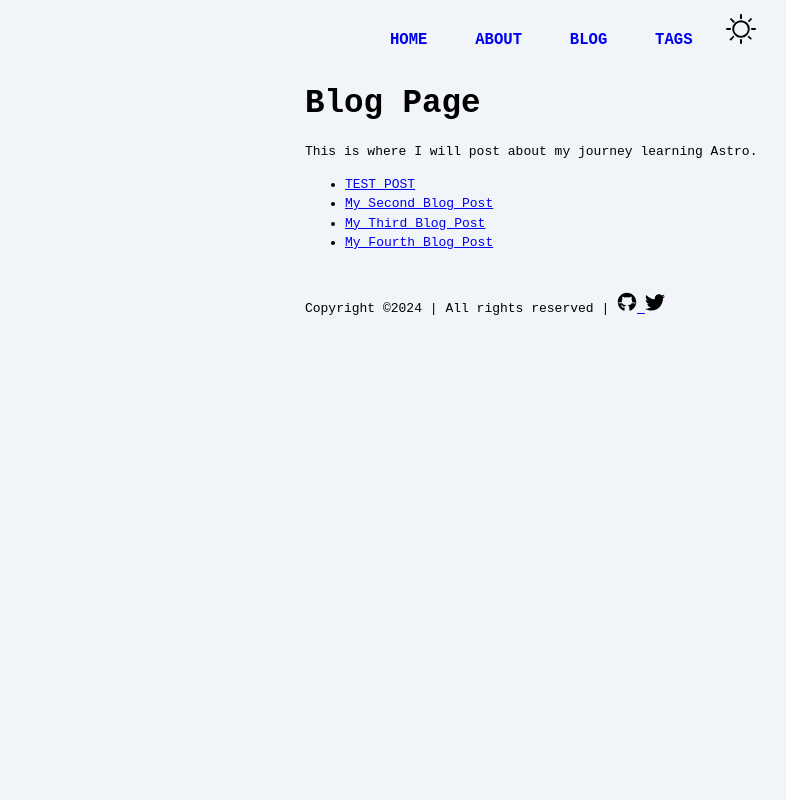
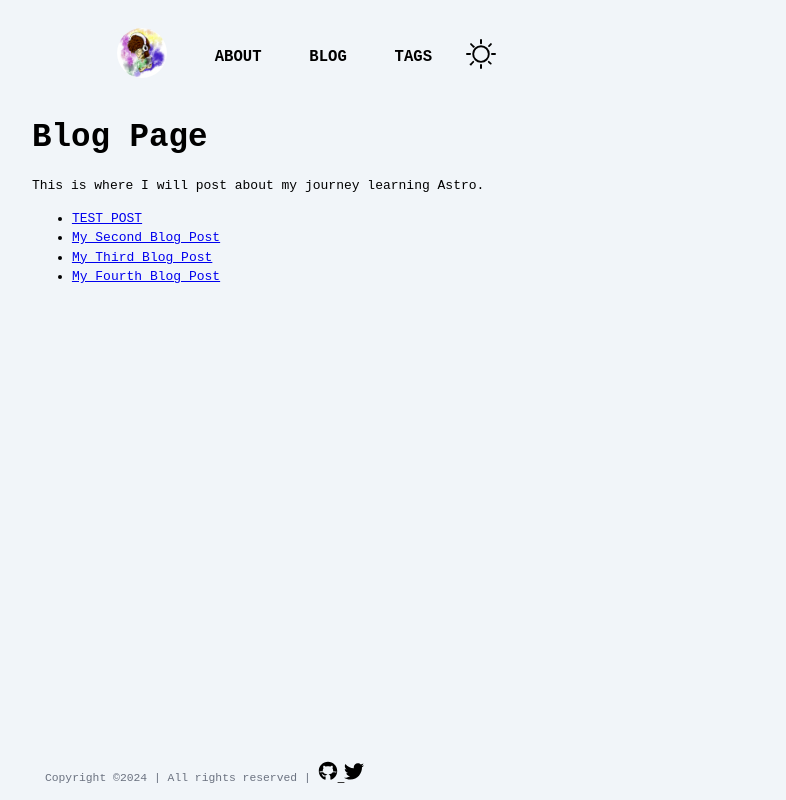
Before and after one commit to adrestrod/adrestrod.github.io, an Astro site: page /blog in a window 1280 px wide. Shown: the whole page, without its empty margins (36-822 px from the left). Built offline with nearby package versions, Linux system fonts and the light colour scheme; Astro itself is replaced by a stand-in of ours.

Commit message:
update a colores, logo y mejoras en general

```diff
--- a/src/components/Footer.astro
+++ b/src/components/Footer.astro
@@ -1,16 +1,24 @@
 ---
-import Socials from './Socials.astro';
+import Socials from "./Socials.astro";
 ---
 
 <style>
-    footer {
-      display: flex;
-      gap: 1rem;
-      margin-top: 2rem;
-    }
-  </style>
+  footer {
+    margin: 0 auto;
+    width: 100%;
+    max-width: 150ch;
+    position: fixed;
+    bottom: 0;
+    padding: 1rem;
+  }
+
+  p {
+    margin: 0;
+    font-size: 0.875rem; /* Adjust as needed */
+    color: #6b7280; /* Adjust colors as desired */
+  }
+</style>
 
 <footer>
-    <p>Copyright ©2024 | All rights reserved | <Socials/> </p>
-
+  <p>Copyright ©2024 | All rights reserved | <Socials /></p>
 </footer>
--- a/src/components/Header.astro
+++ b/src/components/Header.astro
@@ -1,11 +1,11 @@
 ---
 import Hamburger from './Hamburger.astro';
 import Navigation from './Navigation.astro';
-
 ---
 <header>
   <nav>
     <Hamburger />
+
     <Navigation />
   </nav>
 </header>
--- /dev/null
+++ b/src/components/IconHomeButton.astro
@@ -0,0 +1,29 @@
+---
+const logoSrc = "/IMG_1865.JPG";
+---
+
+<div class="logo-container">
+        <img src={logoSrc} alt="Logo" class="logo-image" />
+</div>
+
+<style>
+    .logo-container {
+        display: inline-block;
+        vertical-align: middle;
+    }
+
+    .logo-link {
+        display: block;
+        padding: 0;
+        margin: 0;
+        text-decoration: none;
+    }
+
+    .logo-image {
+        width: 50px; /* Adjust this value to match the size of other header links */
+        height: 50px; /* Adjust this value to match the size of other header links */
+        object-fit: contain;
+        object-position: center;
+        border-radius: 50%;
+    }
+</style>
--- a/src/components/Navigation.astro
+++ b/src/components/Navigation.astro
@@ -1,9 +1,12 @@
 ---
 import ThemeIcon from "./ThemeIcon.astro";
+import IconHomeButton from "./IconHomeButton.astro";
 ---
 
 <div class="nav-links">
-    <a href="/">Home</a>
+    <a href="/">
+        <IconHomeButton />
+    </a>
     <a href="/about">About</a>
     <a href="/blog">Blog</a>
     <a href="/tags">Tags</a>
--- a/src/components/Socials.astro
+++ b/src/components/Socials.astro
@@ -1,8 +1,8 @@
+---
+const { theme } = Astro.props;
 ---
 
----
-
-<a class="icon-link" href="https://www.github.com/adrestrod" target="”_blank”">
+<a href="https://www.github.com/adrestrod" target="”_blank”" class={`social-icon ${theme === 'dark' ? 'dark-mode' : ''}`}>
     <svg
         xmlns="http://www.w3.org/2000/svg"
         x="0px"
@@ -18,7 +18,7 @@
     </svg>
 </a>
 
-<a class="icon-link" href="https://x.com/adrestrod" target="”_blank”">
+<a href="https://x.com/adrestrod" target="”_blank”" class={`social-icon ${theme === 'dark' ? 'dark-mode' : ''}`}>
     <svg
         xmlns="http://www.w3.org/2000/svg"
         x="0px"
@@ -34,3 +34,14 @@
         ></path>
     </svg>
 </a>
+
+<style>
+    .social-icon {
+      color: #393939; /* Default color when light theme */
+      transition: color 0.3s ease;
+    }
+
+    .social-icon.dark-mode {
+      color: #ffffff; /* Dark mode color */
+    }
+  </style>
--- a/src/components/ThemeIcon.astro
+++ b/src/components/ThemeIcon.astro
@@ -1,9 +1,24 @@
 ---
+
 ---
+
 <button id="themeToggle">
-    <svg width="30px" xmlns="http://www.w3.org/2000/svg" viewBox="0 0 24 24">
-      <path class="sun" fill-rule="evenodd" d="M12 17.5a5.5 5.5 0 1 0 0-11 5.5 5.5 0 0 0 0 11zm0 1.5a7 7 0 1 0 0-14 7 7 0 0 0 0 14zm12-7a.8.8 0 0 1-.8.8h-2.4a.8.8 0 0 1 0-1.6h2.4a.8.8 0 0 1 .8.8zM4 12a.8.8 0 0 1-.8.8H.8a.8.8 0 0 1 0-1.6h2.5a.8.8 0 0 1 .8.8zm16.5-8.5a.8.8 0 0 1 0 1l-1.8 1.8a.8.8 0 0 1-1-1l1.7-1.8a.8.8 0 0 1 1 0zM6.3 17.7a.8.8 0 0 1 0 1l-1.7 1.8a.8.8 0 1 1-1-1l1.7-1.8a.8.8 0 0 1 1 0zM12 0a.8.8 0 0 1 .8.8v2.5a.8.8 0 0 1-1.6 0V.8A.8.8 0 0 1 12 0zm0 20a.8.8 0 0 1 .8.8v2.4a.8.8 0 0 1-1.6 0v-2.4a.8.8 0 0 1 .8-.8zM3.5 3.5a.8.8 0 0 1 1 0l1.8 1.8a.8.8 0 1 1-1 1L3.5 4.6a.8.8 0 0 1 0-1zm14.2 14.2a.8.8 0 0 1 1 0l1.8 1.7a.8.8 0 0 1-1 1l-1.8-1.7a.8.8 0 0 1 0-1z"/>
-      <path class="moon" fill-rule="evenodd" d="M16.5 6A10.5 10.5 0 0 1 4.7 16.4 8.5 8.5 0 1 0 16.4 4.7l.1 1.3zm-1.7-2a9 9 0 0 1 .2 2 9 9 0 0 1-11 8.8 9.4 9.4 0 0 1-.8-.3c-.4 0-.8.3-.7.7a10 10 0 0 0 .3.8 10 10 0 0 0 9.2 6 10 10 0 0 0 4-19.2 9.7 9.7 0 0 0-.9-.3c-.3-.1-.7.3-.6.7a9 9 0 0 1 .3.8z"/>
+  <svg
+    width="30px"
+    xmlns="http://www.w3.org/2000/svg"
+    viewBox="0 0 24 24"
+    style="transform: translateY(8px);"
+  >
+    <path
+      class="sun"
+      fill-rule="evenodd"
+      d="M12 17.5a5.5 5.5 0 1 0 0-11 5.5 5.5 0 0 0 0 11zm0 1.5a7 7 0 1 0 0-14 7 7 0 0 0 0 14zm12-7a.8.8 0 0 1-.8.8h-2.4a.8.8 0 0 1 0-1.6h2.4a.8.8 0 0 1 .8.8zM4 12a.8.8 0 0 1-.8.8H.8a.8.8 0 0 1 0-1.6h2.5a.8.8 0 0 1 .8.8zm16.5-8.5a.8.8 0 0 1 0 1l-1.8 1.8a.8.8 0 0 1-1-1l1.7-1.8a.8.8 0 0 1 1 0zM6.3 17.7a.8.8 0 0 1 0 1l-1.7 1.8a.8.8 0 1 1-1-1l1.7-1.8a.8.8 0 0 1 1 0zM12 0a.8.8 0 0 1 .8.8v2.5a.8.8 0 0 1-1.6 0V.8A.8.8 0 0 1 12 0zm0 20a.8.8 0 0 1 .8.8v2.4a.8.8 0 0 1-1.6 0v-2.4a.8.8 0 0 1 .8-.8zM3.5 3.5a.8.8 0 0 1 1 0l1.8 1.8a.8.8 0 1 1-1 1L3.5 4.6a.8.8 0 0 1 0-1zm14.2 14.2a.8.8 0 0 1 1 0l1.8 1.7a.8.8 0 0 1-1 1l-1.8-1.7a.8.8 0 0 1 0-1z"
+    ></path>
+    <path
+      class="moon"
+      fill-rule="evenodd"
+      d="M16.5 6A10.5 10.5 0 0 1 4.7 16.4 8.5 8.5 0 1 0 16.4 4.7l.1 1.3zm-1.7-2a9 9 0 0 1 .2 2 9 9 0 0 1-11 8.8 9.4 9.4 0 0 1-.8-.3c-.4 0-.8.3-.7.7a10 10 0 0 0 .3.8 10 10 0 0 0 9.2 6 10 10 0 0 0 4-19.2 9.7 9.7 0 0 0-.9-.3c-.3-.1-.7.3-.6.7a9 9 0 0 1 .3.8z"
+    ></path>
   </svg>
 </button>
 
@@ -12,31 +27,39 @@
     border: 0;
     background: none;
   }
-    .sun { fill: black; }
-    .moon { fill: transparent; }
+  .sun {
+    fill: black;
+  }
+  .moon {
+    fill: transparent;
+  }
 
-    :global(.dark) .sun { fill: transparent; }
-    :global(.dark) .moon { fill: white; }
+  :global(.dark) .sun {
+    fill: transparent;
+  }
+  :global(.dark) .moon {
+    fill: white;
+  }
 </style>
 
 <script is:inline>
   const theme = (() => {
-      if (typeof localStorage !== 'undefined' && localStorage.getItem('theme')) {
-        return localStorage.getItem('theme') ?? "light";
+    if (typeof localStorage !== "undefined" && localStorage.getItem("theme")) {
+      return localStorage.getItem("theme") ?? "light";
     }
-      if (window.matchMedia('(prefers-color-scheme: dark)').matches) {
-        return 'dark';
+    if (window.matchMedia("(prefers-color-scheme: dark)").matches) {
+      return "dark";
     }
-        return 'light';
+    return "light";
   })();
 
-    if (theme === 'light') {
-      document.documentElement.classList.remove('dark');
+  if (theme === "light") {
+    document.documentElement.classList.remove("dark");
   } else {
-      document.documentElement.classList.add('dark');
+    document.documentElement.classList.add("dark");
   }
 
-    window.localStorage.setItem('theme', theme);
+  window.localStorage.setItem("theme", theme);
 
   const handleToggleClick = () => {
     const element = document.documentElement;
@@ -44,7 +67,18 @@
 
     const isDark = element.classList.contains("dark");
     localStorage.setItem("theme", isDark ? "dark" : "light");
+  };
+
+  const socialLinks = document.querySelectorAll(".icon-link a");
+  socialLinks.forEach((link) => {
+    if (theme === "dark") {
+      link.style.color = "#fff";
+    } else {
+      link.style.color = "#393939"; // Default color when light theme
     }
+  });
 
-    document.getElementById("themeToggle")?.addEventListener("click", handleToggleClick);
+  document
+    .getElementById("themeToggle")
+    ?.addEventListener("click", handleToggleClick);
 </script>
--- a/src/pages/blog.astro
+++ b/src/pages/blog.astro
@@ -1,5 +1,5 @@
 ---
-import BaseLayout from "../layouts/BaseLayout.astro";
+import BaseLayout from "../Layouts/BaseLayout.astro";
 import BlogPost from "../components/BlogPost.astro";
 const allPosts = Object.values(import.meta.glob("./posts/*.md", { eager: true }),);
 const pageTitle = "Blog Page";
--- a/src/pages/index.astro
+++ b/src/pages/index.astro
@@ -1,5 +1,5 @@
 ---
-import BaseLayout from '../layouts/BaseLayout.astro';
+import BaseLayout from '../Layouts/BaseLayout.astro';
 const pageTitle = "Home Page";
 ---
 <BaseLayout pageTitle={pageTitle}>
--- a/src/styles/global.css
+++ b/src/styles/global.css
@@ -6,7 +6,7 @@ html {
 body {
   margin: 0 auto;
   width: 100%;
-  max-width: 80ch;
+  max-width: 150ch;
   padding: 1rem;
   line-height: 1.5;
 }
@@ -21,11 +21,15 @@ h1 {
 }
 
 html.dark {
-  background-color: #0d0950;
+  background-color: #393939;
   color: #fff;
 }
 
 .dark .nav-links a {
+  color: #fff;
+}
+
+.dark .icon-link a {
   color: #fff;
 }
 
@@ -40,19 +44,20 @@ html.dark {
   width: 40px;
   height: 5px;
   margin-bottom: 10px;
-  background-color: #ff9776;
+  background-color: #3D1255;
 }
 
 .nav-links {
   width: 100%;
   top: 5rem;
   left: 48px;
-  background-color: #ff9776;
+  background-color: #764B8E;
   display: none;
   margin: 0;
 }
 
 .nav-links a {
+  color: #000000;
   display: block;
   text-align: center;
   padding: 10px 0;
@@ -63,7 +68,8 @@ html.dark {
 }
 
 .nav-links a:hover, a:focus {
-  background-color: #ff9776;
+  background-color: #764B8E;
+  color: #fff;
 }
 
 .expanded {
```
Also changed, not shown: public/IMG_1865.JPG (added). Lines whose indentation alone changed are shown as unchanged.
